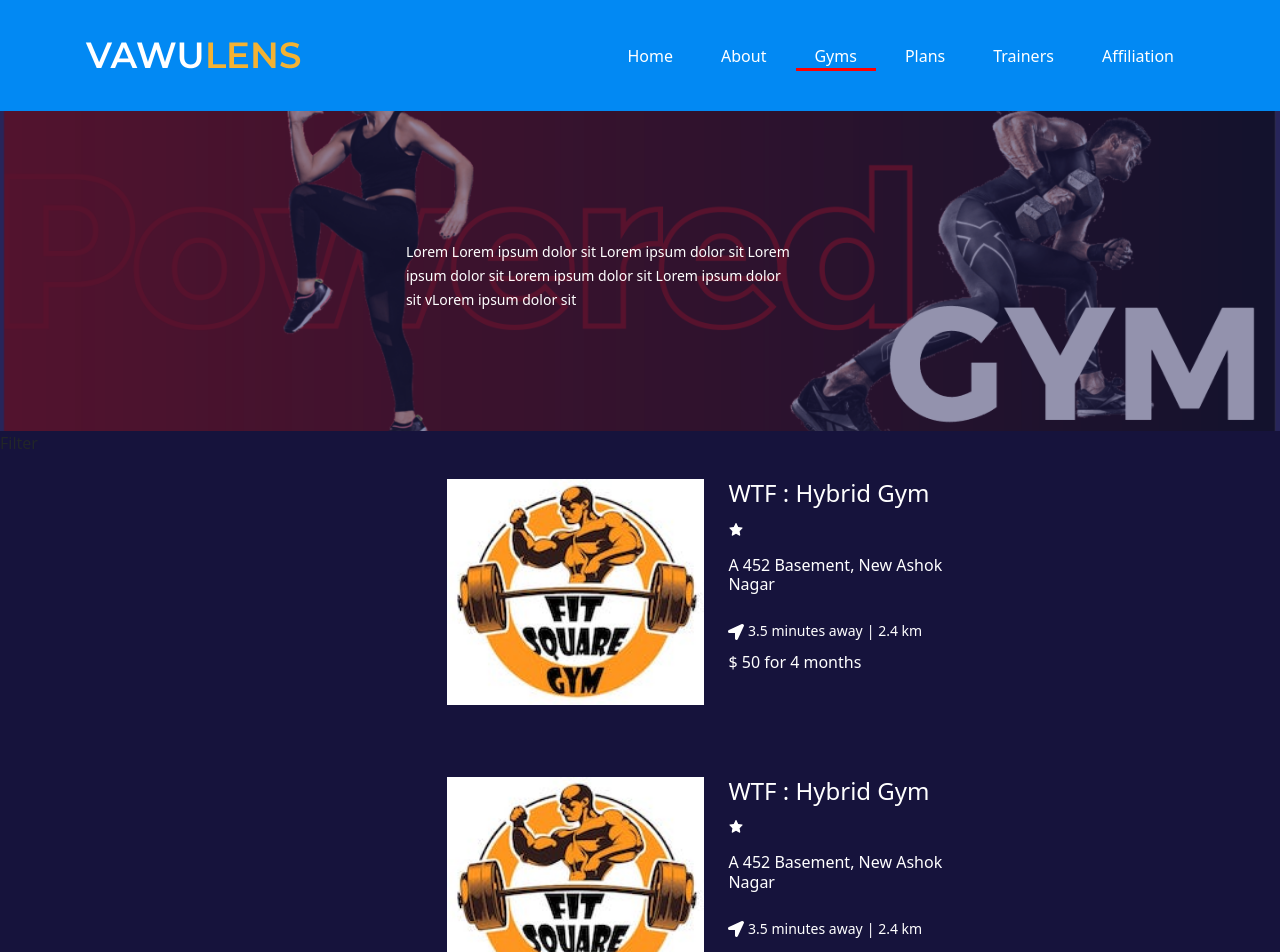
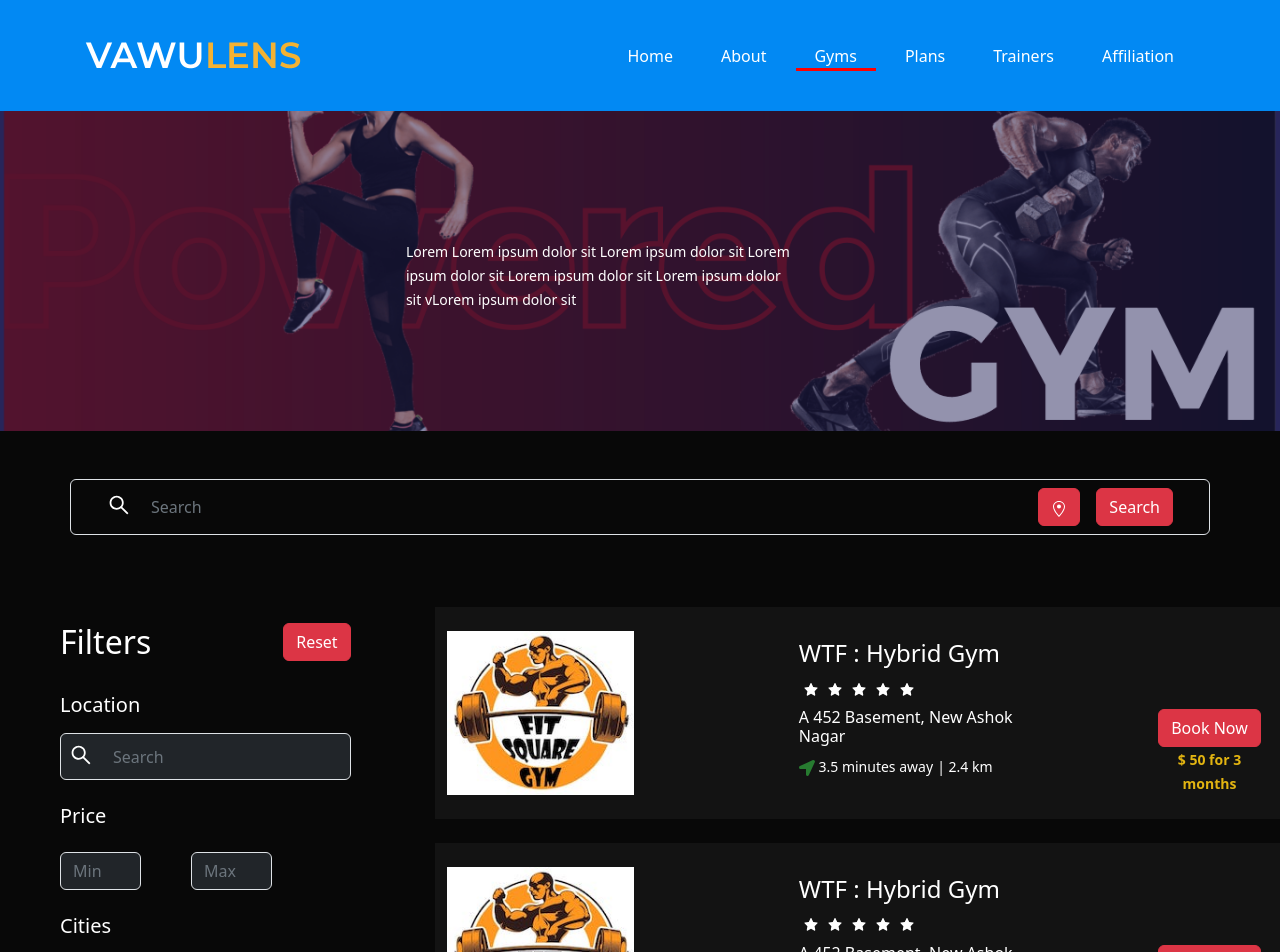
Before and after one commit to neelpopat242/VaW_gymnase, a React (Create React App) app: page /gyms in a window 1280 px wide. Shown: the top 952 px of the page. Built offline with nearby package versions, Linux system fonts and the light colour scheme.

Commit message:
gym page UI complete

```diff
--- a/src/pages_route/gyms/Filter.js
+++ b/src/pages_route/gyms/Filter.js
@@ -1,8 +1,75 @@
 import React from 'react'
+import { AiOutlineSearch } from 'react-icons/ai'
+import Dropdown from 'react-bootstrap/Dropdown';
+import DropdownButton from 'react-bootstrap/DropdownButton';
 
 const Filter = () => {
   return (
-    <div>Filter</div>
+    <div className='text-white mx-5 my-4'>
+      <div className='container'>
+        <div className='d-flex justify-content-between'>
+          <h2 className='my-3'>
+            Filters
+          </h2>
+          <button className='btn btn-danger my-3'> Reset</button>
+        </div>
+        <h5 className='my-3' >
+          Location
+        </h5>
+
+
+
+
+
+
+
+        <form className="d-flex py-1 my-3 bg-dark border rounded " role="search">
+          <h4 className='mx-2 text-white'><AiOutlineSearch /></h4><input className="form-control border-0 bg-transparent  " type="search" placeholder="Search" aria-label="Search" />
+        </form>
+
+        <h5 className='my-4' >
+          Price
+        </h5>
+
+        <div className='row'>
+          <div className="col-4">
+            <form className="d-flex bg-dark border rounded" role="search">
+              <input className="form-control border-0 bg-transparent  " type="search" placeholder="Min" aria-label="Search" />
+            </form>
+          </div>
+          <div className='col-1'>
+          </div>
+          <div className="col-4">
+            <form className="d-flex  bg-dark border rounded" role="search">
+              <input className="form-control border-0 bg-transparent  " type="search" placeholder="Max" aria-label="Search" />
+            </form>
+          </div>
+        </div>
+
+
+        <h5 className='my-4' >
+          Cities
+        </h5>
+
+        <Dropdown>
+        <Dropdown.Toggle className='px-3 btn-block w-50 text-center' id="" variant="secondary" style={{}}>
+
+          Select City
+        </Dropdown.Toggle>
+
+        <Dropdown.Menu variant="dark">
+          <Dropdown.Item href="#/action-1" active>
+            Noida
+          </Dropdown.Item>
+          <Dropdown.Item href="#/action-2">New Delhi </Dropdown.Item>
+          <Dropdown.Item href="#/action-3">Ghaziabad</Dropdown.Item>
+
+          <Dropdown.Item href="#/action-4">Delhi</Dropdown.Item>
+        </Dropdown.Menu>
+      </Dropdown>
+      </div>
+
+    </div>
   )
 }
 
--- a/src/pages_route/gyms/GymCard.js
+++ b/src/pages_route/gyms/GymCard.js
@@ -1,29 +1,37 @@
 import React from 'react'
-import {AiFillStar} from 'react-icons/ai'
-import {FaLocationArrow} from 'react-icons/fa'
+import { AiFillStar } from 'react-icons/ai'
+import { FaLocationArrow } from 'react-icons/fa'
+
+import {Button} from 'react-bootstrap'
 const GymCard = (props) => {
 
-
   return (
-    <div>
-    <div className =' container py-4 my-4 ' style={{}}>
+    <div style={{backgroundColor:"#131313"}}>
+      <div className=' container py-4 my-4 ' style={{}}>
         <div className='row'>
-            <div className='col-md-4'>
+          <div className='col-md-3'>
             <img src={props.gym_logo} alt="gym" />
           </div>
-            <div className='col-md-4 text-white'>
-                <h4>WTF : Hybrid Gym</h4>
-                <span>
-                  <AiFillStar />
+          <div className='col-md-2'></div>
+          <div className='col-md-4 text-white '>
+            <div className=''>
+              <h4 className='my-2'>WTF : Hybrid Gym</h4>
+              <span >
+                <AiFillStar className='mx-1' /><AiFillStar className='mx-1' /><AiFillStar className='mx-1' /><AiFillStar className='mx-1'/><AiFillStar className='mx-1' />
               </span>
-                 <h6 className='py-3'>A 452 Basement, New Ashok Nagar</h6>
-                 <FaLocationArrow/><small> 3.5 minutes away</small> <small>| 2.4 km</small>
+              <h6 className='my-2'>A 452 Basement, New Ashok Nagar</h6>
+              <FaLocationArrow  style={{color : "#277b30"}}/><small> 3.5 minutes away</small> <small>| 2.4 km</small>
+            </div>
+          </div>
+          <div className='col-md-1 text-white'></div>
+          <div className='col-md-2 d-flex align-self-end text-center text-white'>
+            <div className=''>
 
+              <Button variant="danger">Book Now</Button>
+              <br/>
+              <small className= "fw-bold" style={{color : "#e2b411"}}>$ 50 for 3 months</small>
+            </div>
 
-                  <h3 className='text-gold'></h3>$ 50 for 4 months
-
-            </div>
-            <div className='col-md-3'>
           </div>
 
         </div>
--- a/src/pages_route/gyms/Gyms.js
+++ b/src/pages_route/gyms/Gyms.js
@@ -6,10 +6,20 @@ import Filter from './Filter'
 import GymCard from './GymCard'
 import Header_img from '../../images/gym.png'
 import gymlogo from '../../images/gym_logo.jpeg'
+import {GoLocation} from 'react-icons/go'
+import {AiOutlineSearch} from 'react-icons/ai'
 const Gyms = () => {
   return (
-    <div>
+    <div style={{backgroundColor : "#080808"}}>
       <Gen_Header img={Header_img}  />
+
+
+      <div className="container border rounded my-5">
+      <form class="d-flex py-2 mx-3" role="search">
+      <h4 className='mx-2 text-white'><AiOutlineSearch /></h4><input class="form-control border-0 bg-transparent  " type="search" placeholder="Search" aria-label="Search"/>
+        <button className='btn btn-danger mx-2'><GoLocation/></button><button class="btn btn-danger mx-2" type="submit">Search</button>
+      </form>
+      </div>
       <div className='row'>
         <div className='col-md-4'>
           <Filter/>
@@ -17,11 +27,11 @@ const Gyms = () => {
         <div className='col-md-8'>
         <GymCard gym_logo={gymlogo}/>
         <GymCard gym_logo={gymlogo}/>
-        {/* <GymCard gym_logo={gymlogo}/>
+        <GymCard gym_logo={gymlogo}/>
         <GymCard gym_logo={gymlogo}/>
         <GymCard gym_logo={gymlogo}/>
 
-        <GymCard gym_logo={gymlogo}/> */}
+        <GymCard gym_logo={gymlogo}/>
 
         </div>
       </div>
```
Lines whose indentation alone changed are shown as unchanged.
